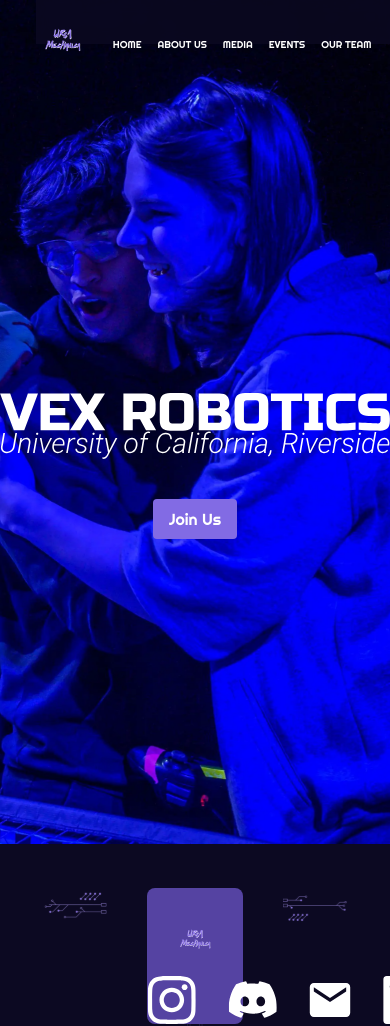
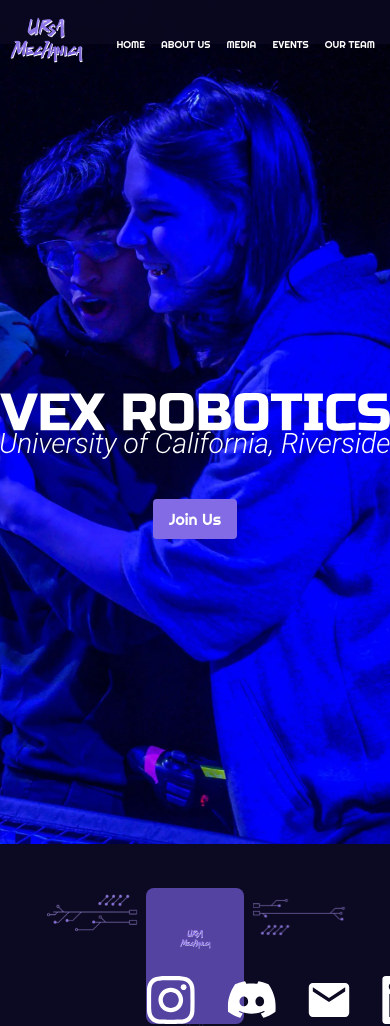
Before and after one commit to acm-ucr/vex-robotics-website, a Next.js app: page / in a window 390 px wide. Shown: the top 1026 px of the page. Built offline with nearby package versions, Linux system fonts and the light colour scheme; what tailwindcss-animated would draw is missing.

Commit message:
Kevinloritsch/footerOverflow

```diff
--- a/src/components/Footer.jsx
+++ b/src/components/Footer.jsx
@@ -10,9 +10,9 @@
 import Image from "next/image";
 const Footer = () => {
   return (
-    <div className="bg-vex-black w-screen">
+    <div className="bg-vex-black w-full">
       <div className="flex justify-between flex-row">
-        <div className="mx-10 w-1/4">
+        <div className="ml-10 w-1/4">
           <Image src={LeftPattern} alt="left-pattern" />
         </div>
         <div className="w-1/4">
@@ -36,7 +36,7 @@
             </div>
           </div>
         </div>
-        <div className="mx-10 w-1/4">
+        <div className="mr-10 w-1/4">
           <Image src={RightPattern} alt="right-pattern" />
         </div>
       </div>
--- a/src/components/Navigation.jsx
+++ b/src/components/Navigation.jsx
@@ -8,7 +8,7 @@
 const Navigation = () => {
   const [selected, setSelected] = useState("");
   return (
-    <div className="md:pl-0 pl-2 mr-5 md:ml-12 ml-9  h-8 md:h-[22vh] bg-vex-black bg-opacity-80 w-full flex md:justify-between items-center backdrop-blur font-righteous text-[10px] md:text-lg 2xl:text-2xl pt-11">
+    <div className="md:pl-0 pl-2 mr-5 h-8 md:h-[22vh] bg-vex-black bg-opacity-80 w-full flex md:justify-between items-center backdrop-blur font-righteous text-[10px] md:text-lg 2xl:text-2xl pt-11">
       <Link
         onClick={() => {
           setSelected("");
@@ -22,7 +22,7 @@
           className="md:ml-24 md:max-w-[45%] max-w-full pb-12"
         />
       </Link>
-      <div className="md:pl-0 pl-3 pr-7 mr-24 items-center flex flex-row whitespace-nowrap gap-4 md:w-1/2 justify-around w-3/5">
+      <div className="md:pl-0 pl-3 pr-7 items-center flex flex-row whitespace-nowrap gap-4 md:w-1/2 justify-around w-3/5">
         {items.map((item, index) => (
           <Link
             href={item.link}
```
